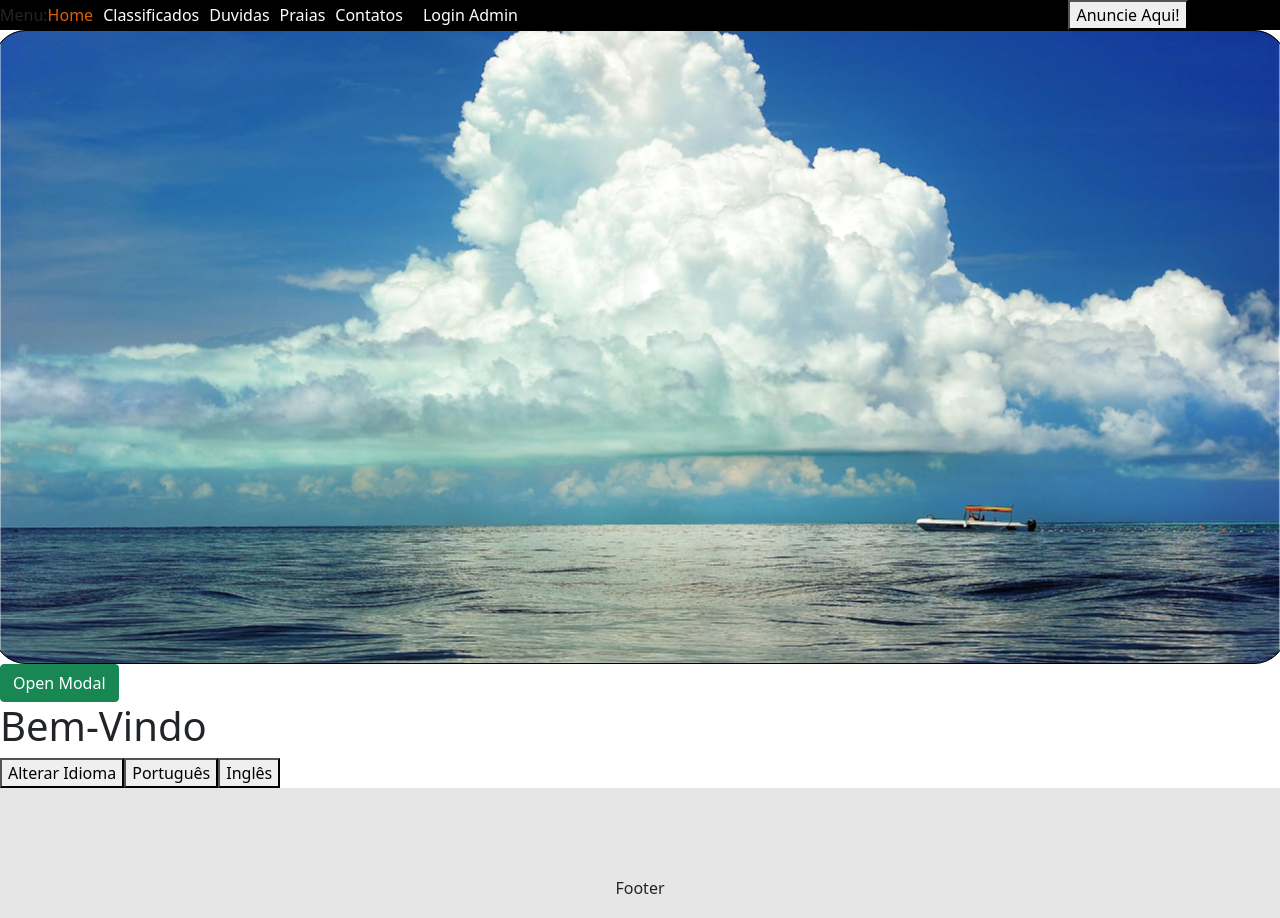
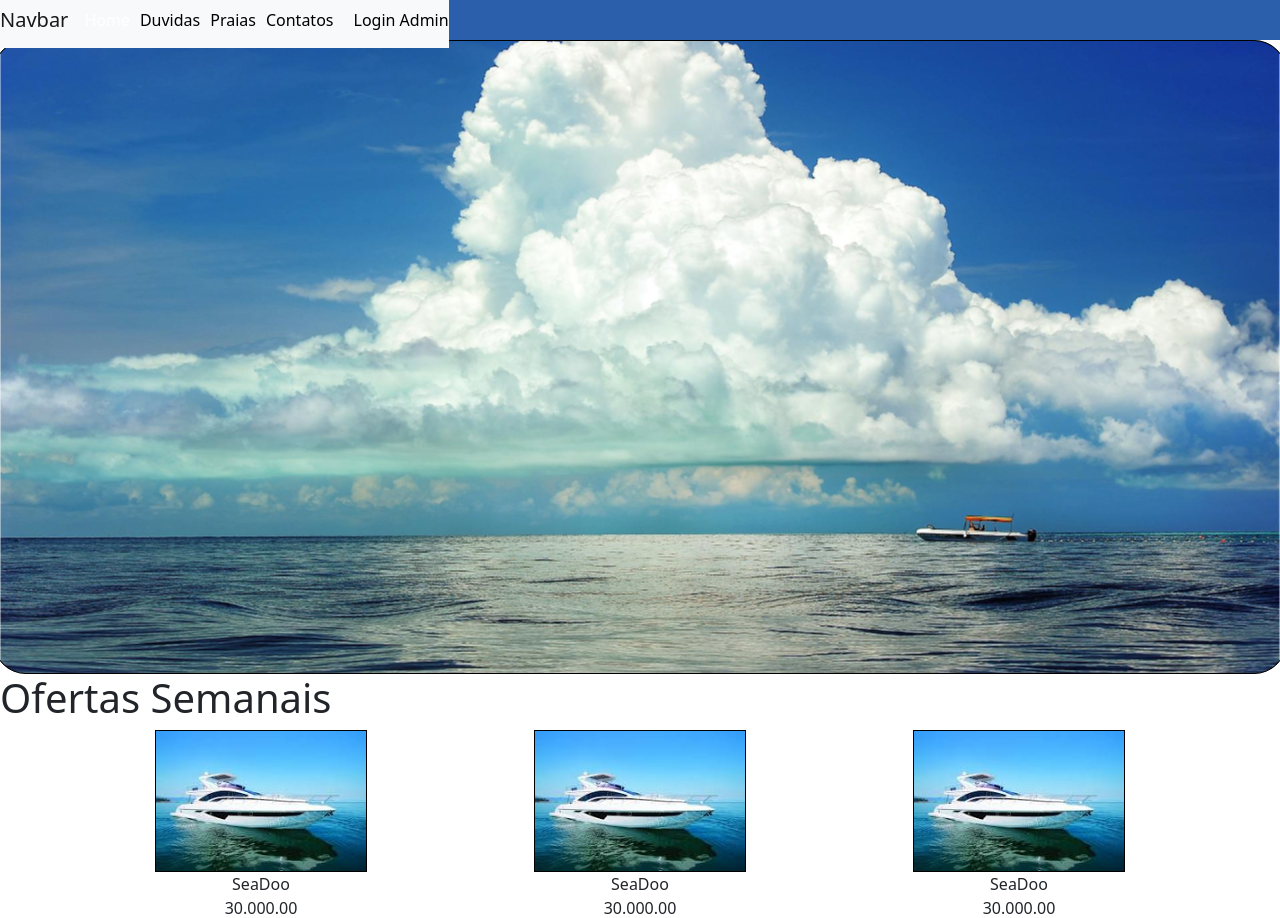
Before and after one commit to PedroAntunes7/react-pj3, a React (Create React App) app: page / in a window 1280 px wide. Shown: the top 918 px of the page. Built offline with nearby package versions, Linux system fonts and the light colour scheme.

Commit message:
Progresso...

```diff
--- a/src/components/AddImage.css
+++ b/src/components/AddImage.css
@@ -1,3 +1,8 @@
 .bgimagens{
     background: url('../assets/img/textura.jfif');
 }
+
+.imgmain{
+    width: auto;
+    max-width: 100%;
+}
--- /dev/null
+++ b/src/components/Cardhome.css
@@ -0,0 +1,42 @@
+.cards{
+    display: flex;
+    flex-direction: column;
+    align-items: center;
+    border-collapse: separate;
+    padding: 0 0;
+
+}
+
+.cards p {
+    margin-bottom: 0rem;
+}
+
+.todoscards{
+    display: flex;
+    width: auto;
+    justify-content: space-evenly;
+
+
+}
+
+.todoscards img {
+    border: 1px solid black;
+}
+
+@media(max-width: 924px){
+    .todoscards{
+        display: flex;
+        flex-direction: column;
+        padding: 5px 0;
+    }
+
+    .cards{
+        padding: 5px 0;
+        margin: 5px 0;
+    }
+
+    img{
+        width: 50%;
+        height: 50%;
+    }
+}
--- a/src/components/Cardhome.js
+++ b/src/components/Cardhome.js
@@ -1,6 +1,29 @@
+import barco from "../assets/img/barco.jpg"
+import "./Cardhome.css"
+
 const Cardhome = () => {
     return (
+      <>
+      <section className="todoscards">
 
+      <div className="cards">
+      <img src={barco} alt="Logo React" width="90%" height="90%"/>
+      <p>SeaDoo</p>
+      <p>30.000.00</p>
+      </div>
+
+      <div className="cards">
+      <img src={barco} alt="Logo React" width="90%" height="90%"/>
+      <p>SeaDoo</p>
+      <p>30.000.00</p>
+      </div>
+      <div className="cards">
+      <img src={barco} alt="Logo React" width="90%" height="90%"/>
+      <p>SeaDoo</p>
+      <p>30.000.00</p>
+      </div>
+      </section>
+      </>
     )
   }
 
--- a/src/components/ExemploContexto.js
+++ b/src/components/ExemploContexto.js
@@ -4,6 +4,8 @@ import Button from 'react-bootstrap/Button';
 import Modal from 'react-bootstrap/Modal';
 import headConfig from '../helpers/headConfig';
 import Imgmain from './ImgMain';
+import Cardhome from '../components/Cardhome'
+import './excontexto.css'
 
 const ExemploContexto = () => {
   useEffect(() => {
@@ -22,6 +24,10 @@ const ExemploContexto = () => {
     return (
       <>
       <Imgmain />
+      <div  className='textocards'>
+      <h1>Ofertas Semanais</h1>
+      </div>
+      <Cardhome />
         <Button variant="success" onClick={handleShow}>Open Modal</Button>
         <Modal show={show} onHide={handleClose}>
           <Modal.Header closeButton>
--- a/src/components/Footer.css
+++ b/src/components/Footer.css
@@ -4,5 +4,5 @@
     display: flex;
     justify-content: center;
     align-items: center;
-    background: #e6e6e6;
+    background: #296399;
 }
--- a/src/components/Footer.js
+++ b/src/components/Footer.js
@@ -1,10 +1,13 @@
 import './Footer.css'
+import Cardhome from './Cardhome'
 
 const Footer = () => {
   return (
+    <>
     <div className='footer'>
         <span>Footer</span>
     </div>
+    </>
   )
 }
 
--- a/src/components/ImgMain.js
+++ b/src/components/ImgMain.js
@@ -6,7 +6,7 @@ const AddImage = () => {
   return (
     <div className="imgmain">
         {/* Usando imagens svg como componentes */}
-        <Imgmain alt="Logo React" width="" height="" />
+        <Imgmain alt="Logo React" />
     </div>
   );
 }
--- a/src/components/Menu.css
+++ b/src/components/Menu.css
@@ -1,14 +1,15 @@
 .menu{
-    background: #000;
+    background: rgb(43, 95, 172);
     display: flex;
     align-items: center;
+    height: 40px;
 }
 .menu a{
     text-decoration: none;
-    color: rgb(255, 255, 255);
+    color: rgb(0, 0, 0);
 }
 .menu .active{
-    color: #dd5c01
+    color: #ffffff
 }
 
 .menu span{
--- a/src/components/Menu.js
+++ b/src/components/Menu.js
@@ -2,6 +2,7 @@ import React from 'react'
 import { NavLink, Link } from 'react-router-dom'
 import './Menu.css'
 import { useAuth } from '../providers/authProvider'
+
 
 const Menu = () => {
 
@@ -15,11 +16,24 @@ const Menu = () => {
 
   return (
     <div className='menu'>
-        Menu: <NavLink to="/">Home</NavLink>
-        <NavLink end style={{margin: '0 0 0 10px'}} to="images">Classificados</NavLink>
-        <NavLink style={{margin: '0 0 0 10px'}} to="props">Duvidas</NavLink>
-        <NavLink style={{margin: '0 0 0 10px'}} to="children">Praias</NavLink>
-        <NavLink style={{margin: '0 0 0 10px'}} to="images/icon">Contatos</NavLink>
+      <nav class="navbar navbar-expand-lg navbar-light bg-light">
+  <a class="navbar-brand" href="#">Navbar</a>
+  <button class="navbar-toggler" type="button" data-toggle="collapse" data-target="#navbarNav" aria-controls="navbarNav" aria-expanded="false" aria-label="Alterna navegação">
+    <span class="navbar-toggler-icon"></span>
+  </button>
+  <div class="collapse navbar-collapse" id="navbarNav">
+    <ul class="navbar-nav">
+      <li class="nav-item active">
+      <NavLink to="/">Home</NavLink>
+      </li>
+      <li class="nav-item">
+      <NavLink style={{margin: '0 0 0 10px'}} to="props">Duvidas</NavLink>
+      </li>
+      <li class="nav-item">
+      <NavLink style={{margin: '0 0 0 10px'}} to="children">Praias</NavLink>
+      </li>
+      <li class="nav-item">
+      <NavLink style={{margin: '0 0 0 10px'}} to="images/icon">Contatos</NavLink>
         { isLogged
           ? (
             <>
@@ -29,10 +43,10 @@ const Menu = () => {
           )
           : (<span><Link to="admin/login">Login Admin</Link></span>)
         }
-        <div className='anuncie'>
-        <button>Anuncie Aqui!</button>
-        </div>
-
+      </li>
+    </ul>
+  </div>
+</nav>
 
     </div>
 
--- /dev/null
+++ b/src/components/excontexto.css
@@ -0,0 +1,4 @@
+.textocards{
+    display: flex;
+
+}
```
Also changed, not shown: src/assets/img/barco.jpg (added), src/assets/img/imgmain.svg.
